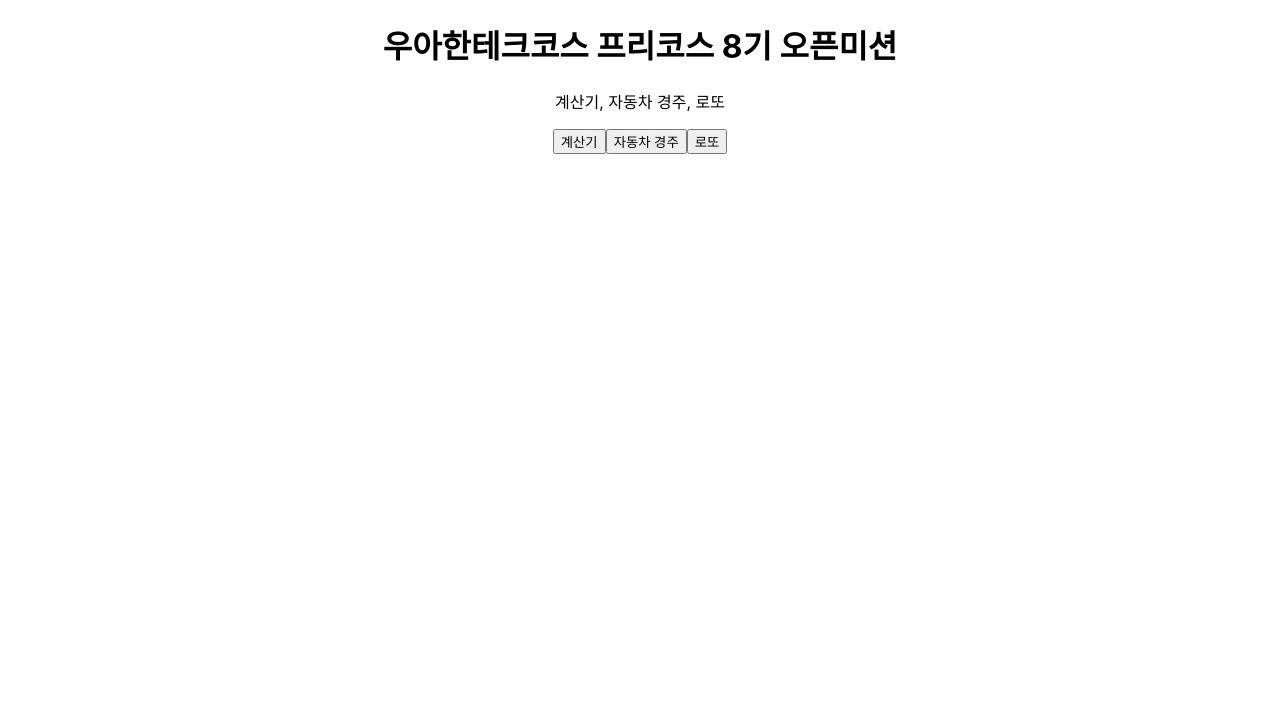
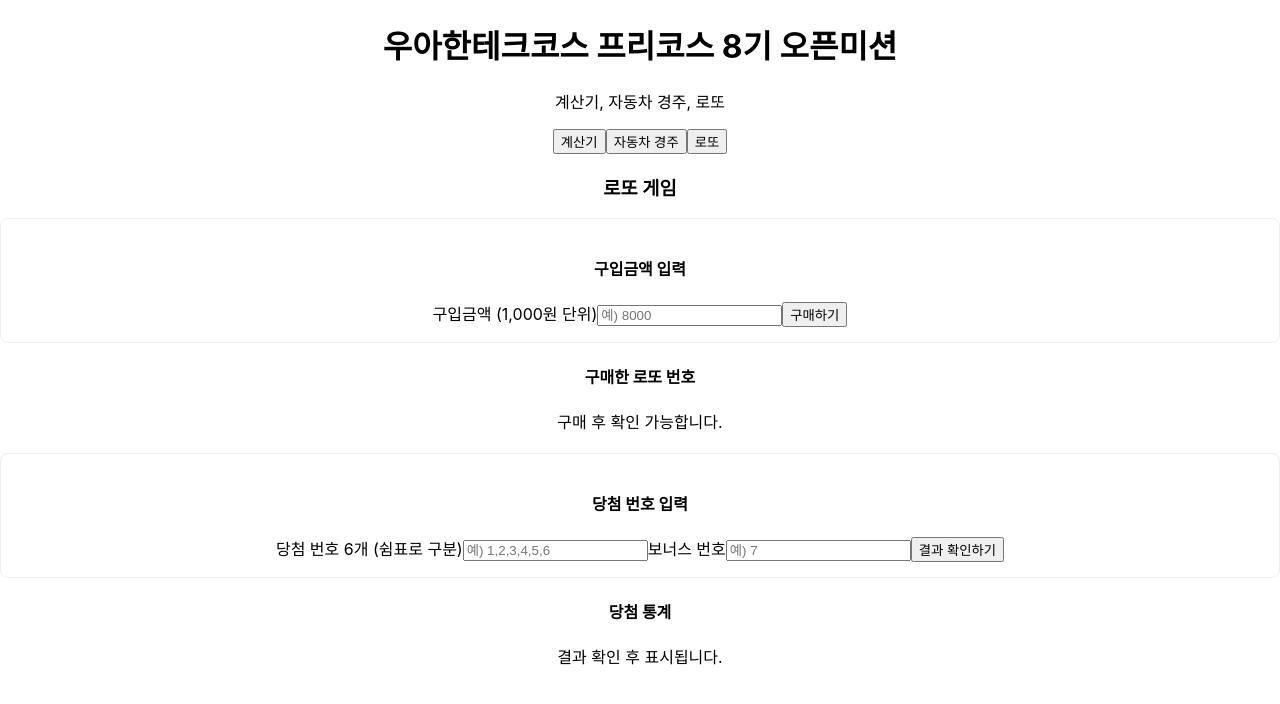
Before and after one commit to stdiodh/javascript-open-mission-8, a React (Create React App) app: page / in a window 1280 px wide. Both pictures are taken after a click on the button "로또". Shown: the top 704 px of the page. Built offline with nearby package versions, Linux system fonts and the light colour scheme.

Commit message:
feat(lotto): 로또 게임 UI 레이아웃 생성 및 탭 연결

```diff
--- a/src/App.jsx
+++ b/src/App.jsx
@@ -2,6 +2,7 @@ import React, { useState } from 'react';
 import './App.css';
 import Calculator from './components/calculator/Calculator';
 import CarRace from './components/racingcar/CarRace';
+import Lotto from './components/lotto/Lotto';
 
 function App() {
   const [currentTab, setCurrentTab] = useState('calculator');
@@ -22,6 +23,7 @@ function App() {
       <main>
         {currentTab === 'calculator' && <Calculator />}
         {currentTab === 'car-race' && <CarRace />}
+        {currentTab === 'lotto' && <Lotto />}
       </main>
     </div>
   );
--- /dev/null
+++ b/src/components/lotto/Lotto.jsx
@@ -0,0 +1,52 @@
+import React from 'react';
+import Button from '../common/Button';
+import ErrorDisplay from '../common/ErrorDisplay';
+
+function Lotto() {
+  return (
+    <div>
+      <h3>로또 게임</h3>
+
+      <div style={{ marginBottom: '20px', padding: '15px', border: '1px solid #eee', borderRadius: '8px' }}>
+        <h4>구입금액 입력</h4>
+        <label>구입금액 (1,000원 단위)</label>
+        <input
+          type="number"
+          placeholder="예) 8000"
+        />
+        <Button>구매하기</Button>
+      </div>
+
+      <div style={{ marginBottom: '20px' }}>
+        <h4>구매한 로또 번호</h4>
+        <p>구매 후 확인 가능합니다.</p>
+      </div>
+
+      <div style={{ marginBottom: '20px', padding: '15px', border: '1px solid #eee', borderRadius: '8px' }}>
+        <h4>당첨 번호 입력</h4>
+
+        <label>당첨 번호 6개 (쉼표로 구분)</label>
+        <input
+          type="text"
+          placeholder="예) 1,2,3,4,5,6"
+        />
+
+        <label>보너스 번호</label>
+        <input
+          type="number"
+          placeholder="예) 7"
+        />
+
+        <Button>결과 확인하기</Button>
+      </div>
+
+      <div>
+        <h4>당첨 통계</h4>
+        <p>결과 확인 후 표시됩니다.</p>
+      </div>
+
+      <ErrorDisplay error={null} />
+    </div>
+  );
+}
+export default Lotto;
```
